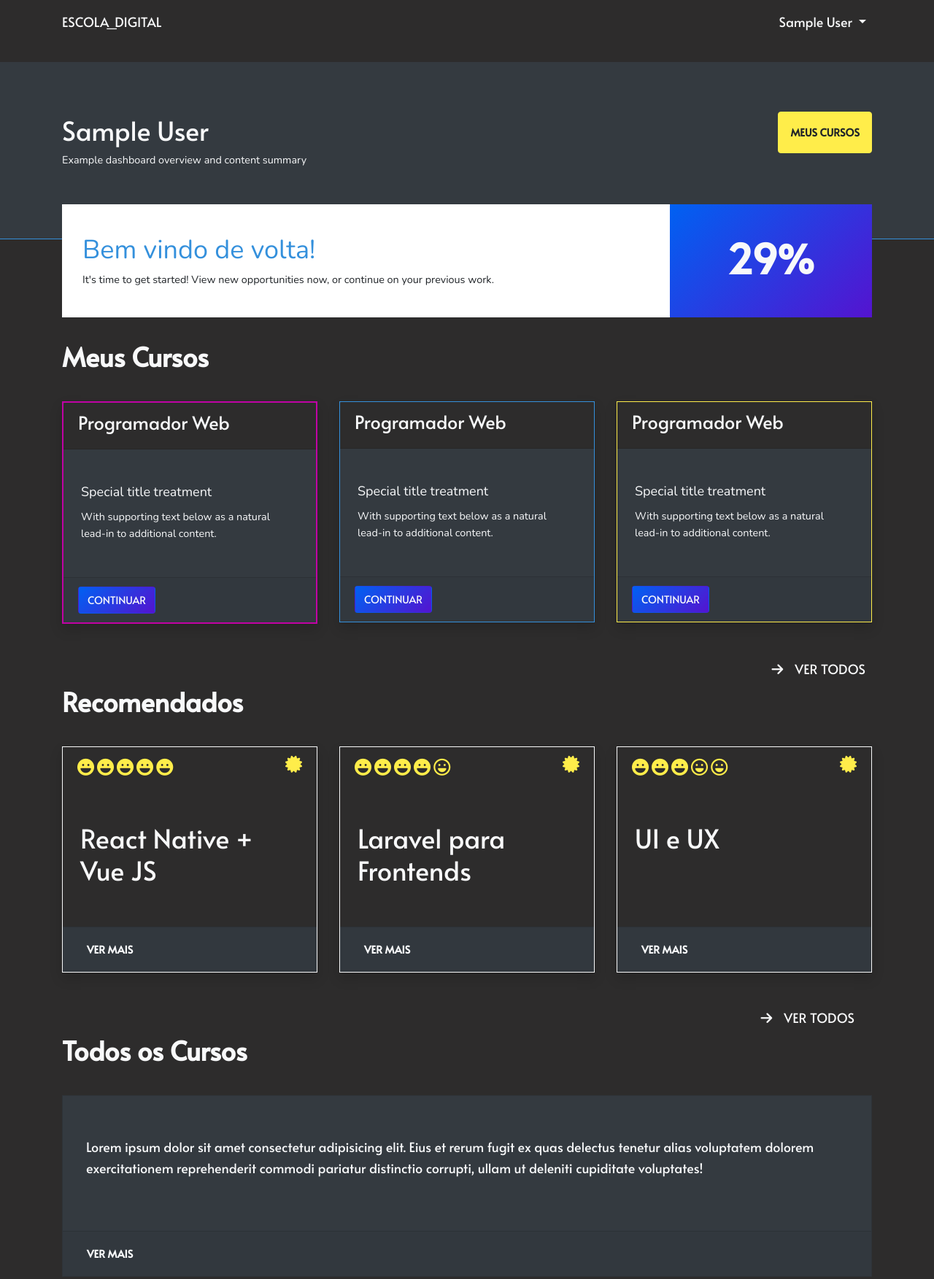
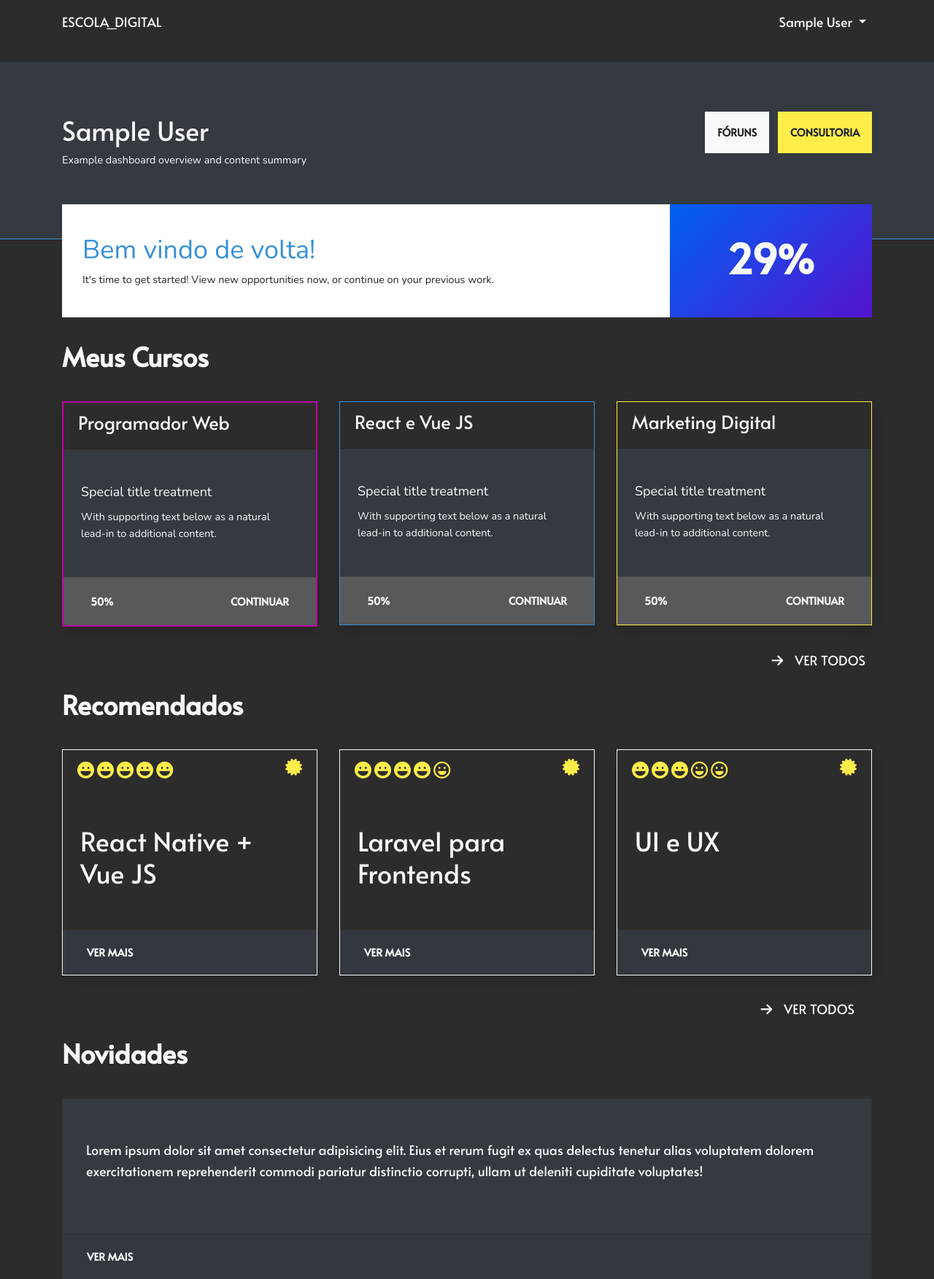
Before and after one commit to atenaagencia/escoladigital, a Laravel app: page /home in a window 1280 px wide. Shown: the top 1753 px of the page at 73% size. Run offline with Laravel 8, Linux system fonts and the light colour scheme; the visitor is signed in with stand-in values (Sample User, id 1); some libraries are stand-ins or nearby versions.

Commit message:
add something

```diff
--- a/resources/views/home.blade.php
+++ b/resources/views/home.blade.php
@@ -27,7 +27,8 @@
                     <div class="page-header-subtitle">Example dashboard overview and content summary</div>
                 </div>
                 <div class="col-12 col-xl-auto mt-4">
-                    <button class="btn btn-warning main-font font-weight-bold text-uppercase p-3">Meus cursos</button>
+                <button class="btn btn-light rounded-0 main-font font-weight-bold text-uppercase p-3 mr-2">FÓRUNS</button>
+                    <button class="btn btn-warning rounded-0 main-font font-weight-bold text-uppercase p-3">CONSULTORIA</button>
                 </div>
             </div>
         </div>
@@ -61,7 +62,7 @@
     <h1 class="page-header-title main-font text-light font-weight-bold py-2">Meus Cursos</h1>
 
     <div class="row">
-        <div class="col-xxl-4 col-xl-4 mb-4 py-4">
+        <div class="col-xxl-4 col-xl-4 mb-2 py-4">
             <div class="card bg-dark border border-purple shadow rounded-0">
                 <div class="card-header bg-too-dark main-font text-light h-100">
                     <h3>Programador Web</h3>
@@ -70,36 +71,39 @@
                     <h5 class="text-light card-title">Special title treatment</h5>
                     <p class="text-light card-text">With supporting text below as a natural lead-in to additional content.</p>
                 </div>
-                <div class="card-footer">
-                    <a href="#" class="btn bg-gradient-primary-to-secondary main-font text-light">CONTINUAR</a>
+                <div class="card-footer bg-gray">
+                    <a href="#" class="btn btn-link nav-link main-font font-weight-bold text-light float-left">50%</a>
+                    <a href="#" class="btn btn-link nav-link float-right main-font font-weight-bold text-light">CONTINUAR</a>
                 </div>
             </div>
         </div>
-        <div class="col-xxl-4 col-xl-4 mb-4 py-4">
+        <div class="col-xxl-4 col-xl-4 mb-2 py-4">
             <div class="card bg-dark border border-primary shadow rounded-0">
                 <div class="card-header bg-too-dark main-font text-light h-100">
-                    <h3>Programador Web</h3>
+                    <h3>React e Vue JS</h3>
                 </div>
                 <div class="card-body pl-xl-4 p-5">
                     <h5 class="text-light card-title">Special title treatment</h5>
                     <p class="text-light card-text">With supporting text below as a natural lead-in to additional content.</p>
                 </div>
-                <div class="card-footer">
-                    <a href="#" class="btn bg-gradient-primary-to-secondary main-font text-light">CONTINUAR</a>
+                <div class="card-footer bg-gray">
+                    <a href="#" class="btn btn-link nav-link main-font font-weight-bold text-light float-left">50%</a>
+                    <a href="#" class="btn btn-link nav-link float-right main-font font-weight-bold text-light">CONTINUAR</a>
                 </div>
             </div>
         </div>
-        <div class="col-xxl-4 col-xl-4 mb-4 py-4">
+        <div class="col-xxl-4 col-xl-4 mb-2 py-4">
             <div class="card bg-dark border border-warning shadow rounded-0">
                 <div class="card-header bg-too-dark main-font text-light h-100">
-                    <h3>Programador Web</h3>
+                    <h3>Marketing Digital</h3>
                 </div>
                 <div class="card-body pl-xl-4 p-5">
                     <h5 class="text-light card-title">Special title treatment</h5>
                     <p class="text-light card-text">With supporting text below as a natural lead-in to additional content.</p>
                 </div>
-                <div class="card-footer">
-                    <a href="#" class="btn bg-gradient-primary-to-secondary main-font text-light">CONTINUAR</a>
+                <div class="card-footer bg-gray">
+                    <a href="#" class="btn btn-link nav-link main-font font-weight-bold text-light float-left">50%</a>
+                    <a href="#" class="btn btn-link nav-link float-right main-font font-weight-bold text-light">CONTINUAR</a>
                 </div>
             </div>
         </div>
@@ -109,9 +113,9 @@
     </div><!--row-->
 
     <!-- CURSOS RECOMENDADOS SECTION -->
-    <h1 class="page-header-title main-font text-light font-weight-bold py-2">Recomendados</h1>
+    <h1 class="page-header-title main-font text-light font-weight-bold mt-3 py-2">Recomendados</h1>
     <div class="row">
-        <div class="col-xxl-4 col-xl-4 mb-4 py-4">
+        <div class="col-xxl-4 col-xl-4 mb-2 py-4">
             <div class="card bg-dark border border-light shadow rounded-0">
                 <div class="card-header bg-too-dark border-0">
                     <i class="fa fa-2x fa-certificate text-warning float-right ml-auto"></i>
@@ -129,7 +133,7 @@
                 </div>
             </div>
         </div>
-        <div class="col-xxl-4 col-xl-4 mb-4 py-4">
+        <div class="col-xxl-4 col-xl-4 mb-2 py-4">
             <div class="card bg-dark border border-light shadow rounded-0">
                 <div class="card-header bg-too-dark border-0">
                     <i class="fa fa-2x fa-certificate text-warning float-right ml-auto"></i>
@@ -147,7 +151,7 @@
                 </div>
             </div>
         </div>
-        <div class="col-xxl-4 col-xl-4 mb-4 py-4">
+        <div class="col-xxl-4 col-xl-4 mb-2 py-4">
             <div class="card bg-dark border border-light shadow rounded-0 h-100">
                 <div class="card-header bg-too-dark border-0">
                     <i class="fa fa-2x fa-certificate text-warning float-right ml-auto"></i>
@@ -172,7 +176,7 @@
 
 
     <!-- TODOS OS CURSOS SECTION -->
-    <h1 class="page-header-title main-font text-light font-weight-bold py-2">Todos os Cursos</h1>
+    <h1 class="page-header-title main-font text-light mt-3 font-weight-bold py-2">Novidades</h1>
 
     <div class="row">
         <div class="col-xxl-12 col-xl-12 mb-4 py-4">
```
